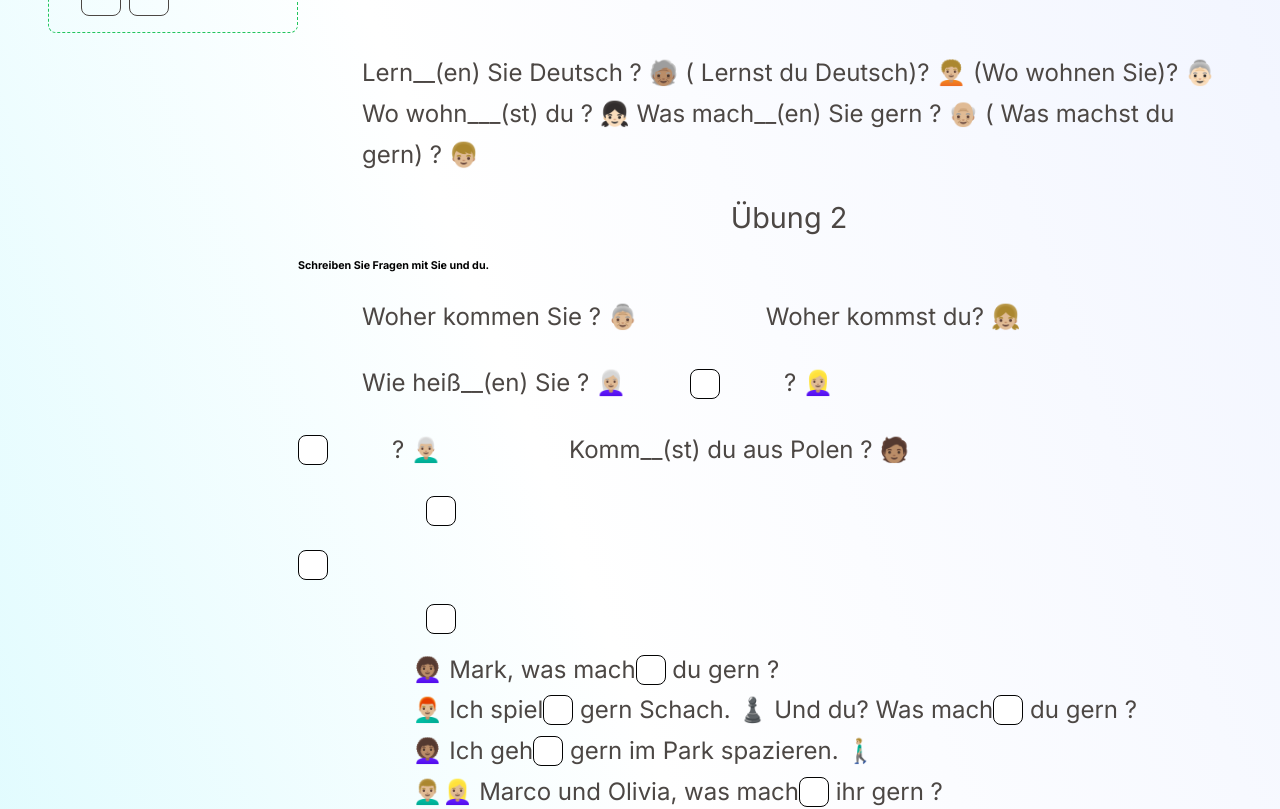
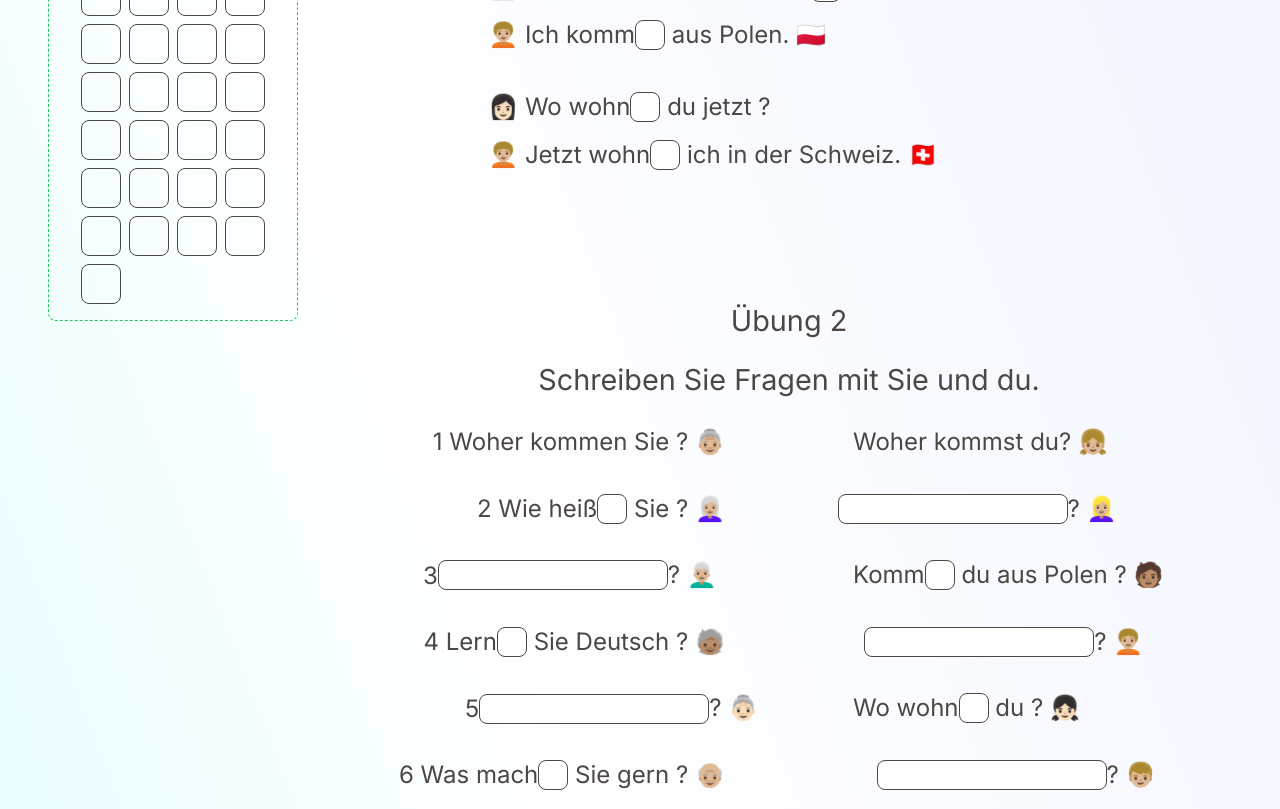
Before and after one commit to mishin78/nGls, a Next.js app: page /grammar/A1/test0 in a window 1280 px wide. Shown: the part 600-1409 px from the top of the page. Built offline with nearby package versions, Linux system fonts and the light colour scheme.

Commit message:
first cube

```diff
--- a/app/components/progress.js
+++ b/app/components/progress.js
@@ -1,6 +1,9 @@
 import Image from "next/image"
 
-export default function ProgressBar({ value, value1, value2, value3, value4, value5, value6, value7, value8, value9, value10, value11, value12 ,value13, value14, value15 ,value16, value17 }) {
+export default function ProgressBar({ value, value1, value2, value3, value4, value5, value6, value7, value8, value9,
+    value10, value11, value12 ,value13, value14, value15 ,value16, value17, value18, value19, value20, value21, value22, value23, value24,
+    value25, value26, value27, value28, value29, value30 ,value31, value32, value33 , value34, value35, value36, value37, value38 ,
+    value39, value40 }) {
 
     return (
         <div className="ProgressBarBox">
@@ -24,6 +27,29 @@ export default function ProgressBar({ value, value1, value2, value3, value4, val
                 <div className={value15 === 'st' ? "greenbox" : "box"}><Image alt='arrow sign' src='/done.svg' width={30} height={30}/></div>
                 <div className={value16 === 'st' ? "greenbox" : "box"}><Image alt='arrow sign' src='/done.svg' width={30} height={30}/></div>
                 <div className={value17 === 't' ? "greenbox" : "box"}><Image alt='arrow sign' src='/done.svg' width={30} height={30}/></div>
+                <div className={value18 === 'en' ? "greenbox" : "box"}><Image alt='arrow sign' src='/done.svg' width={30} height={30}/></div>
+                <div className={value19 === 'e' ? "greenbox" : "box"}><Image alt='arrow sign' src='/done.svg' width={30} height={30}/></div>
+                <div className={value20 === 'en' ? "greenbox" : "box"}><Image alt='arrow sign' src='/done.svg' width={30} height={30}/></div>
+                <div className={value21 === 'e' ? "greenbox" : "box"}><Image alt='arrow sign' src='/done.svg' width={30} height={30}/></div>
+                <div className={value22 === 'st' ? "greenbox" : "box"}><Image alt='arrow sign' src='/done.svg' width={30} height={30}/></div>
+                <div className={value23 === 'e' ? "greenbox" : "box"}><Image alt='arrow sign' src='/done.svg' width={30} height={30}/></div>
+                <div className={value24 === 'st' ? "greenbox" : "box"}><Image alt='arrow sign' src='/done.svg' width={30} height={30}/></div>
+                <div className={value25 === 'e' ? "greenbox" : "box"}><Image alt='arrow sign' src='/done.svg' width={30} height={30}/></div>
+                <div className={value26 === 'st' ? "greenbox" : "box"}><Image alt='arrow sign' src='/done.svg' width={30} height={30}/></div>
+                <div className={value27 === 'e' ? "greenbox" : "box"}><Image alt='arrow sign' src='/done.svg' width={30} height={30}/></div>
+                <div className={value28 === 'st' ? "greenbox" : "box"}><Image alt='arrow sign' src='/done.svg' width={30} height={30}/></div>
+                <div className={value29 === 'e' ? "greenbox" : "box"}><Image alt='arrow sign' src='/done.svg' width={30} height={30}/></div>
+                <div className={value30 === 't' ? "greenbox" : "box"}><Image alt='arrow sign' src='/done.svg' width={30} height={30}/></div>
+                <div className={value31 === 'en' ? "greenbox" : "box"}><Image alt='arrow sign' src='/done.svg' width={30} height={30}/></div>
+                <div className={value32 === 'en' ? "greenbox" : "box"}><Image alt='arrow sign' src='/done.svg' width={30} height={30}/></div>
+                <div className={value33 === 'st' ? "greenbox" : "box"}><Image alt='arrow sign' src='/done.svg' width={30} height={30}/></div>
+                <div className={value34 === 'e' ? "greenbox" : "box"}><Image alt='arrow sign' src='/done.svg' width={30} height={30}/></div>
+                <div className={value35 === 't' ? "greenbox" : "box"}><Image alt='arrow sign' src='/done.svg' width={30} height={30}/></div>
+                <div className={value36 === 't' ? "greenbox" : "box"}><Image alt='arrow sign' src='/done.svg' width={30} height={30}/></div>
+                <div className={value37 === 't' ? "greenbox" : "box"}><Image alt='arrow sign' src='/done.svg' width={30} height={30}/></div>
+                <div className={value38 === 'Wie heißst du' ? "greenbox" : "box"}><Image alt='arrow sign' src='/done.svg' width={30} height={30}/></div>
+                <div className={value39 === 'en' ? "greenbox" : "box"}><Image alt='arrow sign' src='/done.svg' width={30} height={30}/></div>
+                <div className={value40 === 'Was machst du gern' ? "greenbox" : "box"}><Image alt='arrow sign' src='/done.svg' width={30} height={30}/></div>
             </div>
         </div>
     )
--- a/app/grammar/A1/test0/page.js
+++ b/app/grammar/A1/test0/page.js
@@ -45,6 +45,10 @@ export default function Task0() {
     const [ value36, setValue36 ] = useState('')
     const [ value37, setValue37 ] = useState('')
     const [ value38, setValue38 ] = useState('')
+    const [ value39, setValue39 ] = useState('')
+    const [ value40, setValue40 ] = useState('')
+
+
 
     return (
         <div className="grammar elementary task0">
@@ -52,7 +56,11 @@ export default function Task0() {
                 <Examples />
                 <ProgressBar value={value} value1={value1} value2={value2} value3={value3} value4={value4} value5={value5}
                              value6={value6} value7={value7} value8={value8} value9={value9} value10={value10} value11={value11}
-                             value12={value12} value13={value13} value14={value14} value15={value15} value16={value16} value17={value17}/>
+                             value12={value12} value13={value13} value14={value14} value15={value15} value16={value16} value17={value17}
+                             value18={value18} value19={value19} value20={value20} value21={value21} value22={value22} value23={value23}
+                             value24={value24} value25={value25} value26={value26} value27={value27} value28={value28} value29={value29}
+                             value30={value30} value31={value31} value32={value32} value33={value33} value34={value34} value35={value35}
+                             value36={value36} value37={value37} value38={value38} value39={value39} value40={value40} />
             </div>
             <div className="text">
                 <h1>Konjugation  im  Präsens</h1>
@@ -80,43 +88,37 @@ export default function Task0() {
 
 
                 <div className="part2">
-                    <p>
-
-                        Lern__(en) Sie  Deutsch ? 🧓🏽     ( Lernst du  Deutsch)? 🧑🏼‍🦱
-                        (Wo wohnen Sie)? 👵🏻               Wo wohn___(st) du ? 👧🏻
-                        Was mach__(en) Sie  gern ? 👴🏼    ( Was machst du gern) ? 👦🏼
-                    </p>
                     <h2>Übung 2</h2>
-                    <h6>Schreiben Sie Fragen mit Sie und du. </h6>
+                    <h2>Schreiben Sie Fragen mit Sie und du. </h2>
                     <div>
-                        <p>Woher kommen Sie ? 👵🏼</p>
+                        <p>1 Woher kommen Sie ? 👵🏼</p>
                         <p>Woher kommst du? 👧🏼</p>
                     </div>
                     <div>
-                        <p>Wie heiß__(en) Sie ? 👩🏼‍🦳</p>
+                        <p>2 Wie heiß<input className={value11 === 'en' ? 'right' : 'wrong'} value={value11} onChange={e => setValue11(e.target.value)}/> Sie ? 👩🏼‍🦳</p>
                         <div><input className={value38 === 'Wie heißst du' ? 'right' : 'wrong'} value={value38} onChange={e => setValue38(e.target.value)}/><p>? 👱🏼‍♀️</p></div>
                     </div>
                     <div>
-                        <div><input className={value38 === 'Kommen Sie aus Polen' ? 'right' : 'wrong'} value={value38} onChange={e => setValue38(e.target.value)}/><p>? 👨🏼‍🦳</p></div>
-                        <p>Komm__(st) du  aus Polen ? 🧑🏽</p>
+                        <div>3 <input className={value12 === 'Kommen Sie aus Polen' ? 'right' : 'wrong'} value={value12} onChange={e => setValue12(e.target.value)}/><p>? 👨🏼‍🦳</p></div>
+                        <p>Komm<input className={value13 === 'st' ? 'right' : 'wrong'} value={value13} onChange={e => setValue13(e.target.value)}/> du  aus Polen ? 🧑🏽</p>
                     </div>
                     <div>
-                        <p></p>
-                        <div><input className={value38 === 'Wie heißst du' ? 'right' : 'wrong'} value={value38} onChange={e => setValue38(e.target.value)}/><p></p></div>
+                        <p>4 Lern<input className={value14 === 'en' ? 'right' : 'wrong'} value={value14} onChange={e => setValue14(e.target.value)}/> Sie  Deutsch ? 🧓🏽</p>
+                        <div><input className={value15 === 'Lernst du  Deutsch' ? 'right' : 'wrong'} value={value15} onChange={e => setValue15(e.target.value)}/><p>? 🧑🏼‍🦱</p></div>
                     </div>
                     <div>
-                        <div><input className={value38 === 'Wie heißst du' ? 'right' : 'wrong'} value={value38} onChange={e => setValue38(e.target.value)}/><p></p></div>
-                        <p></p>
+                        <div>5 <input className={value16 === 'Wo wohnen Sie' ? 'right' : 'wrong'} value={value16} onChange={e => setValue16(e.target.value)}/><p>? 👵🏻</p></div>
+                        <p>Wo wohn<input className={value17 === 'st' ? 'right' : 'wrong'} value={value17} onChange={e => setValue17(e.target.value)}/> du ? 👧🏻</p>
                     </div>
                     <div>
-                        <p></p>
-                        <div><input className={value38 === 'Wie heißst du' ? 'right' : 'wrong'} value={value38} onChange={e => setValue38(e.target.value)}/><p></p></div>
+                        <p>6 Was mach<input className={value39 === 'en' ? 'right' : 'wrong'} value={value39} onChange={e => setValue39(e.target.value)}/> Sie  gern ? 👴🏼</p>
+                        <div><input className={value40 === 'Was machst du gern' ? 'right' : 'wrong'} value={value40} onChange={e => setValue40(e.target.value)}/><p>? 👦🏼</p></div>
                     </div>
-
                 </div>
 
 
                 <div className="part3">
+                    <h2>Übung 3</h2>
                     <div>
                         <p>👩🏽‍🦱 Mark, was  mach<input className={value26 === 'st' ? 'right' : 'wrong'} value={value26} onChange={e => setValue26(e.target.value)}/> du gern ?</p>
                         <p>👨🏼‍🦰 Ich  spiel<input className={value27 === 'e' ? 'right' : 'wrong'} value={value27} onChange={e => setValue27(e.target.value)}/> gern Schach. ♟️ Und du? Was  mach<input className={value28 === 'st' ? 'right' : 'wrong'} value={value28} onChange={e => setValue28(e.target.value)}/> du gern ?</p>
--- a/app/grammar/A1/test0/style.sass
+++ b/app/grammar/A1/test0/style.sass
@@ -107,6 +107,7 @@ $cola-red: #F40009
         margin-left: 0
         gap: 1rem
         position: relative
+        color: #4C4744
         h2
             color: #4C4744
             font-weight: 400
@@ -119,7 +120,7 @@ $cola-red: #F40009
         input
             font-size: 1.5rem
             width: 30px
-            border: 1px solid $black
+            border: 1px solid #4C4744
             border-radius: 8px
         .right
             color: #22C55D
@@ -129,19 +130,78 @@ $cola-red: #F40009
             color: #4C4744
         input:focus
             outline: none
+        .part1
+            @extend %flex-column
+            margin: 3rem 1rem
+            div
+                align-self: flex-start
+                margin: 0.5rem
+                p
+                    margin: 0.5rem
+                    line-height: 1.6666
         .part2
             margin-top: 3rem
             align-self: center
-            display: grid
-            align-content: center
-            justify-items: start
+            display: flex
+            flex-direction: column
+            align-items: center
+            justify-content: center
             gap: 1.5rem
             h2
                 justify-self: center
                 font-size: 1.8rem
             div
-                display: flex
-                justify-content: flex-start
-                align-items: center
+                display: grid
+                grid-template-columns: repeat(2, 1fr)
+                justify-content: center
+                align-items: start
                 p
                     line-height: 1.777
+                input
+                    outline: none
+                    font-size: 1.5rem
+                    width: 30px
+                    border: 1px solid #4C4744
+                    border-radius: 8px
+                .right
+                    color: #22C55D
+                    background: #DCFCE7
+                    border: 1px solid #22C55D
+                .wrong
+                    color: #4C4744
+                div
+                    display: flex
+                    justify-content: center
+                    align-items: center
+                    font-size: 1.5rem
+                    p
+                        line-height: 1.777
+                        margin: 0
+                    input
+                        outline: none
+                        font-size: 1.5rem
+                        width: 230px
+                        border: 1px solid #4C4744
+                        border-radius: 8px
+                        margin: 0
+                        text-align: center
+                    .right
+                        color: #22C55D
+                        background: #DCFCE7
+                        border: 1px solid #22C55D
+                    .wrong
+                        color: #4C4744
+        .part3
+            @extend %flex-column
+            margin: 3rem 1rem
+            div
+                align-self: flex-start
+                margin: 0.5rem
+                p
+                    margin: 0.5rem
+                    line-height: 1.6666
+        .part4
+            @extend %flex-column
+            p
+                margin: 2rem
+                line-height: 1.6666
```
